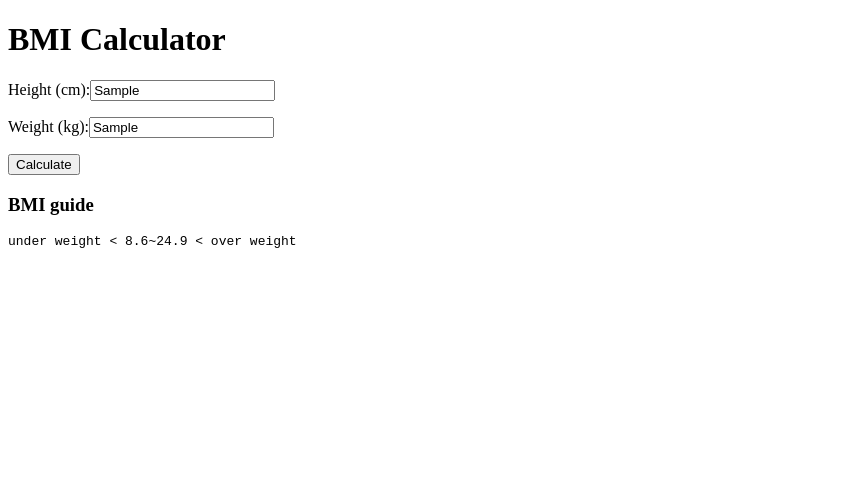
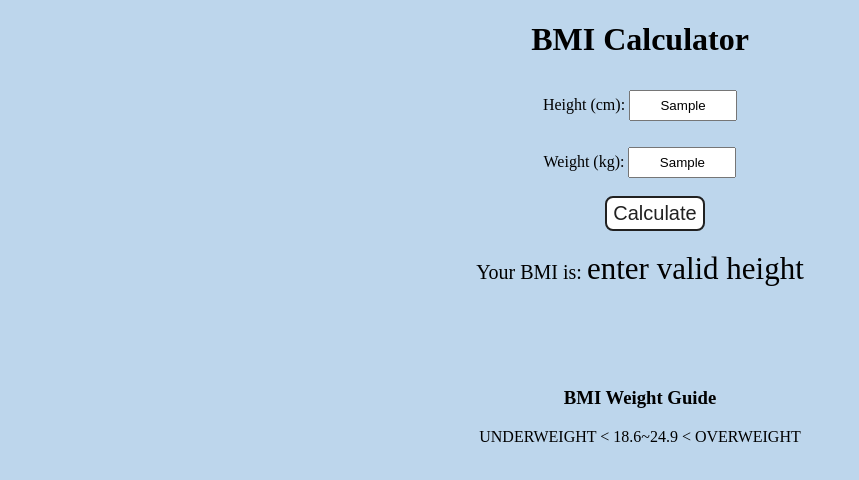
Before and after one commit to aniketdeyx/js_projects, a plain HTML site: page index.html in a window 1280 px wide. Both pictures are taken after typing "Sample", "Sample" into the empty fields and a click on the button "Calculate". Shown: the whole page, without its empty margins (0-859 px from the left). Drawn offline with Linux system fonts and the light colour scheme.

Commit message:
css and javascript files are added

```diff
--- a/index.html
+++ b/index.html
@@ -1,23 +1,29 @@
 <!DOCTYPE html>
 <html lang="en">
-<head>
-    <meta charset="UTF-8">
-    <meta name="viewport" content="width=device-width, initial-scale=1.0">
-    <title>BMI calculator</title>
-</head>
-<body>
+  <head>
+    <meta charset="UTF-8" />
+    <meta name="viewport" content="width=device-width, initial-scale=1.0" />
+    <meta http-equiv="X-UA-Compatible" content="ie=edge" />
+    <link rel="stylesheet" href="style.css" />
+    <title>BMI Calculator</title>
+  </head>
+  <body>
     <div>
-        <h1>BMI Calculator</h1>
-        <p><label>Height (cm):</label><input type="text" id="height"></p>
-        <p><label>Weight (kg):</label><input type="text" id="weight"></p>
+      <h1>BMI Calculator</h1>
+      <form>
+        <p><label>Height (cm): </label><input type="text" id="height" /></p>
+        <p><label>Weight (kg): </label><input type="text" id="weight" /></p>
         <button>Calculate</button>
-        <div id="result"></div>
+      <br>
+        <p id="inline">Your BMI is: </p>
+        <span id="results"></span>
+        <div id="bmi"></div>
         <div id="guide">
-            <h3>BMI guide</h3>
-            <pre>under weight < 8.6~24.9 < over weight</pre>
-
+          <h3>BMI Weight Guide</h3>
+          <p>UNDERWEIGHT < 18.6~24.9 < OVERWEIGHT</p>
         </div>
+      </form>
     </div>
-
-</body>
+  </body>
+  <script src="script.js"></script>
 </html>
--- /dev/null
+++ b/script.js
@@ -0,0 +1,32 @@
+const form = document.querySelector('form');
+
+form.addEventListener('submit', (e) => {
+  e.preventDefault();
+
+  const height = parseInt(document.querySelector('#height').value);
+  const weight = parseInt(document.querySelector('#weight').value);
+  const result = document.querySelector('#results');
+  const judgement = document.querySelector('#bmi');
+
+  if (height === '' || height < 0 || isNaN(height)){
+    result.innerHTML = `enter valid height`;
+  }
+  else if (weight === '' || weight < 0 || isNaN(weight)){
+    result.innerHTML = `enter valid weight`;
+  }
+  else {
+    const bmi = ((weight / (height * height)) * 10000).toFixed(2);
+    result.innerHTML = `${bmi}`;
+  if(bmi < 18.6){
+    judgement.innerHTML = `And you are Underweight`;
+  }
+  if(bmi > 24.9){
+    judgement.innerHTML = `And you are Overweight`;
+  }
+  else{
+    judgement.innerHTML = `And you are Normal Weight`;
+  }
+
+
+  }
+});
--- /dev/null
+++ b/style.css
@@ -0,0 +1,44 @@
+*{
+  text-align: center;
+}
+body{
+    background-color: rgba(128, 177, 220, 0.516);
+}
+h1{
+    text-align: center;
+}
+button {
+    width: 100px;
+    height: 35px;
+    margin-left: 30px;
+    margin-top: 2px;
+    margin-bottom: 20px;
+    background-color: #fff;
+    /* padding: 1px 30px; */
+    border-radius: 8px;
+    color: #212121;
+    text-decoration: none;
+    border: 2px solid #212121;
+
+    font-size: 20px;
+  }
+#inline{
+  font-size: 20px;
+  margin-top: 80px;
+  display: inline;
+}
+#height,
+#weight {
+      width: 100px;
+      height: 25px;
+      margin-top: 10px;
+    }
+#guide{
+  margin-top: 100px;
+}
+#results{
+      font-size: 31px;
+}
+#bmi{
+  font-size: 18px;
+}
```
